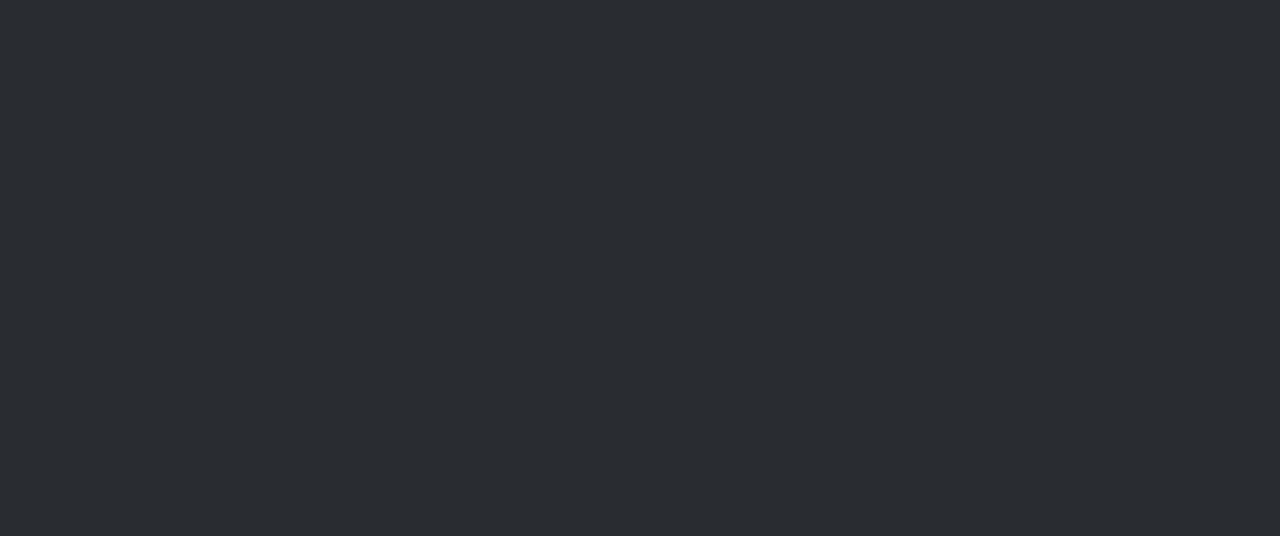
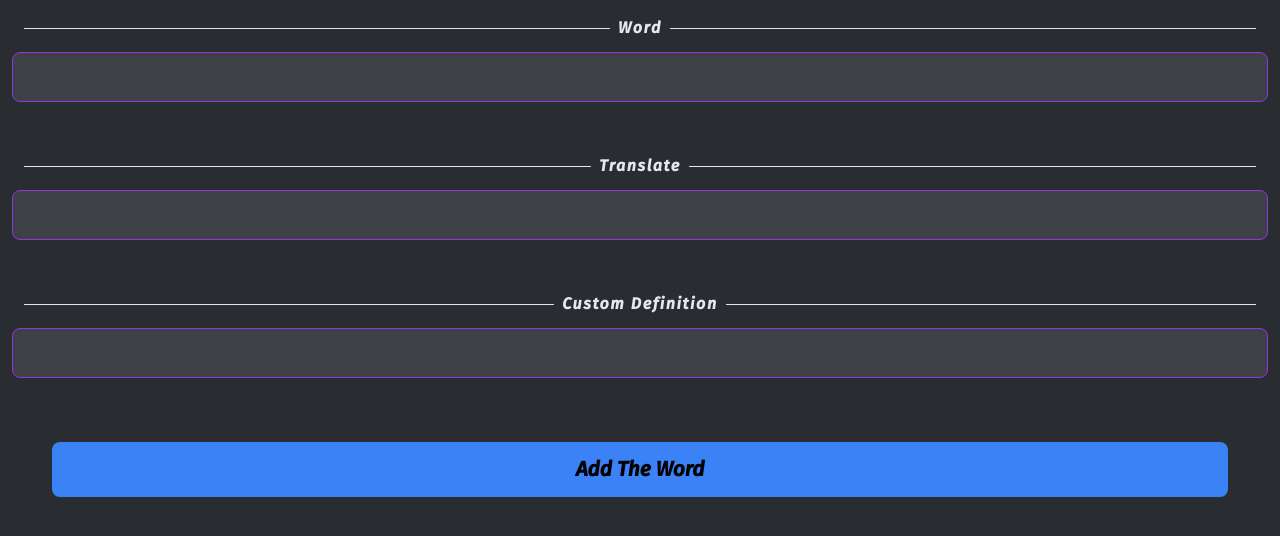
Before and after one commit to h-peysepar/lang-helper, a Next.js app: page /add-word in a window 1280 px wide. Shown: the top 536 px of the page. Built offline with nearby package versions, Linux system fonts and the light colour scheme.

Commit message:
add word form cpm

```diff
--- a/src/pages/add-word/index.tsx
+++ b/src/pages/add-word/index.tsx
@@ -1,12 +1,60 @@
-import * as React from 'react';
-
+import React, { useEffect } from "react";
+import { useForm } from "react-hook-form";
+import ErrorMessage from "../../components/errorMessage";
+import Label from "../../components/Label";
 export interface AddFormProps {
+  getDefaultDefinition: Function
+  defaultDefinition: string
+  addWord: Function
 }
 
 export default function AddForm (props: AddFormProps) {
+  const {
+    handleSubmit,
+    formState: { errors },
+    register,
+    setValue,
+  } = useForm();
+
+  const onSubmit = (data: object) => props.addWord(data);
+  useEffect(()=>{
+    setValue('defaultDefinition', props.defaultDefinition)
+  },[props.defaultDefinition])
   return (
-    <div>
-
+    <form onSubmit={handleSubmit(onSubmit)} className="p-3">
+    <div className="mb-6">
+      <Label>Word</Label>
+      <input
+        className="general-input"
+        {...(function () {
+          const { onChange, ...methods } = register("word", {
+            required: "Please Enter The Word",
+          });
+          return {
+            onChange: (e: any) => {
+              if(e.target.value.trim())
+                props.getDefaultDefinition(e.target.value);
+              onChange(e);
+            },
+            ...methods,
+          };
+        })()}
+      />
+      <ErrorMessage>{errors.word?.message}</ErrorMessage>
     </div>
+    <div className="mb-6">
+      <Label>Translate</Label>
+      <input {...register('defaultDefinition')} className="general-input" />
+      <ErrorMessage>{""}</ErrorMessage>
+    </div>
+    <div className="mb-6">
+      <Label>Custom Definition</Label>
+      <input {...register('definition')} className="general-input" />
+      <ErrorMessage>{""}</ErrorMessage>
+    </div>
+    <div className="mx-10">
+      <button className="button">Add The Word</button>
+    </div>
+  </form>
   );
 }
```
